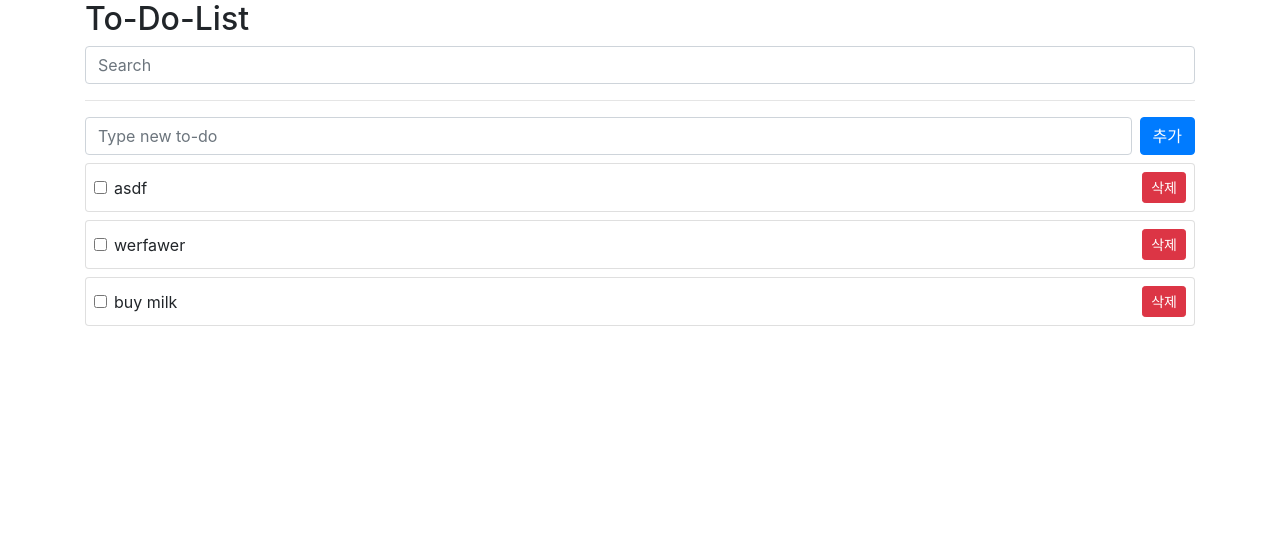
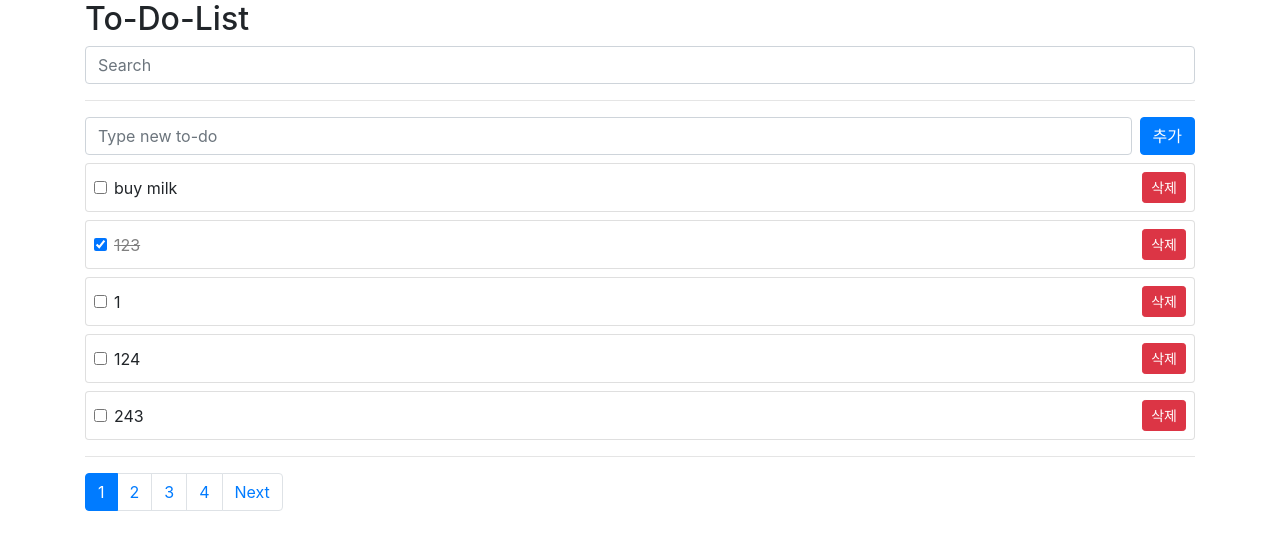
Before and after one commit to yeongseok-yun/vue3-proejct, a Vue app: page / in a window 1280 px wide. Shown: the top 550 px of the page. Built offline with nearby package versions, Linux system fonts and the light colour scheme; data requests are answered from the project's data file.

Commit message:
페이지네이션 중간커밋

```diff
--- a/db.json
+++ b/db.json
@@ -1,17 +1,94 @@
 {
   "todos": [
-    {
-      "subject": "asdf",
-      "id": 1
-    },
-    {
-      "subject": "werfawer",
-      "id": 2
-    },
     {
       "subject": "buy milk",
       "completed": false,
       "id": 4
+    },
+    {
+      "subject": "123",
+      "completed": true,
+      "id": 5
+    },
+    {
+      "subject": "1",
+      "completed": false,
+      "id": 6
+    },
+    {
+      "subject": "124",
+      "completed": false,
+      "id": 7
+    },
+    {
+      "subject": "243",
+      "completed": false,
+      "id": 8
+    },
+    {
+      "subject": "43",
+      "completed": false,
+      "id": 9
+    },
+    {
+      "subject": "1243",
+      "completed": false,
+      "id": 10
+    },
+    {
+      "subject": "678",
+      "completed": false,
+      "id": 11
+    },
+    {
+      "subject": "9467",
+      "completed": false,
+      "id": 12
+    },
+    {
+      "subject": "4357",
+      "completed": false,
+      "id": 13
+    },
+    {
+      "subject": "8456",
+      "completed": false,
+      "id": 14
+    },
+    {
+      "subject": "3425",
+      "completed": false,
+      "id": 15
+    },
+    {
+      "subject": "67984",
+      "completed": false,
+      "id": 16
+    },
+    {
+      "subject": "456734",
+      "completed": false,
+      "id": 17
+    },
+    {
+      "subject": "23452345",
+      "completed": false,
+      "id": 18
+    },
+    {
+      "subject": "23464576",
+      "completed": false,
+      "id": 19
+    },
+    {
+      "subject": "5684568",
+      "completed": false,
+      "id": 20
+    },
+    {
+      "subject": "234124124",
+      "completed": false,
+      "id": 21
     }
   ]
 }
--- a/src/App.vue
+++ b/src/App.vue
@@ -17,7 +17,29 @@
       @toggle-todo = "toggleTodo"
       @delete-todo = "deleteTodo"
     />
+    <hr />
+    <nav aria-label="Page navigation example">
+      <ul class="pagination">
+        <li v-if="currentPage !==1" class="page-item">
+          <a class="page-link" href="#">Previous</a>
+        </li>
+
+        <li
+          v-for="page in numberOfPages"
+          :key="page"
+          class="page-item"
+          :class="currentPage === page ? 'active' : ''"
+        >
+          <a class="page-link" href="#">{{ page }}</a>
+        </li>
+
+        <li v-if="numberOfPages !== currentPage" class="page-item">
+          <a class="page-link" href="#">Next</a>
+        </li>
+      </ul>
+    </nav>
   </div>
+
 </template>
 
 <script>
@@ -35,11 +57,21 @@ export default {
 
     const todos = ref([]);
     const error = ref('');
+    const numberOfTodos = ref(0);
+    const limit = 5;
+    const currentPage = ref(1);
+
+    const numberOfPages = computed(() =>{
+      return Math.ceil(numberOfTodos.value/limit);
+    });
 
 
     const getTodos = async () => {
       try {
-        const res =await axios.get('http://localhost:3000/todos')
+        const res =await axios.get(
+          `http://localhost:3000/todos?_page=${currentPage.value}&_limit=${limit}`
+        );
+        numberOfTodos.value = res.headers['x-total-count']
         todos.value = res.data
       } catch (err) {
         error.value = '예기치 못한 에러가 발생했습니다.'
@@ -72,10 +104,21 @@ export default {
 
     }
 
-    const toggleTodo = (index) =>{
-      todos.value[index].completed = !todos.value[index].completed;
+    const toggleTodo = async (index) =>{
+      error.value = ''
+      const id = todos.value[index].id;
+      try {
+        await axios.patch('http://localhost:3000/todos/' + id,{
+          completed : !todos.value[index].completed
+        });
+        todos.value[index].completed = !todos.value[index].completed;
+      } catch (error) {
+        error.value = '예기치 못한 에러가 발생했습니다.'
+      }
+
     }
     const deleteTodo = async (index) => {
+      error.value = ''
       const id = todos.value[index].id;
       try {
         await axios.delete('http://localhost:3000/todos/' + id);
@@ -102,6 +145,8 @@ export default {
       searchText,
       filtedTodos,
       error,
+      numberOfPages,
+      currentPage,
     }
   }
 }
--- a/src/components/TodoList.vue
+++ b/src/components/TodoList.vue
@@ -10,7 +10,7 @@
           <input
             class="form-check-input"
             type="checkbox"
-            v-value = "todo.completed"
+            :checked = "todo.completed"
             @change="toggleTodo(index)"
           >
           <label
```
